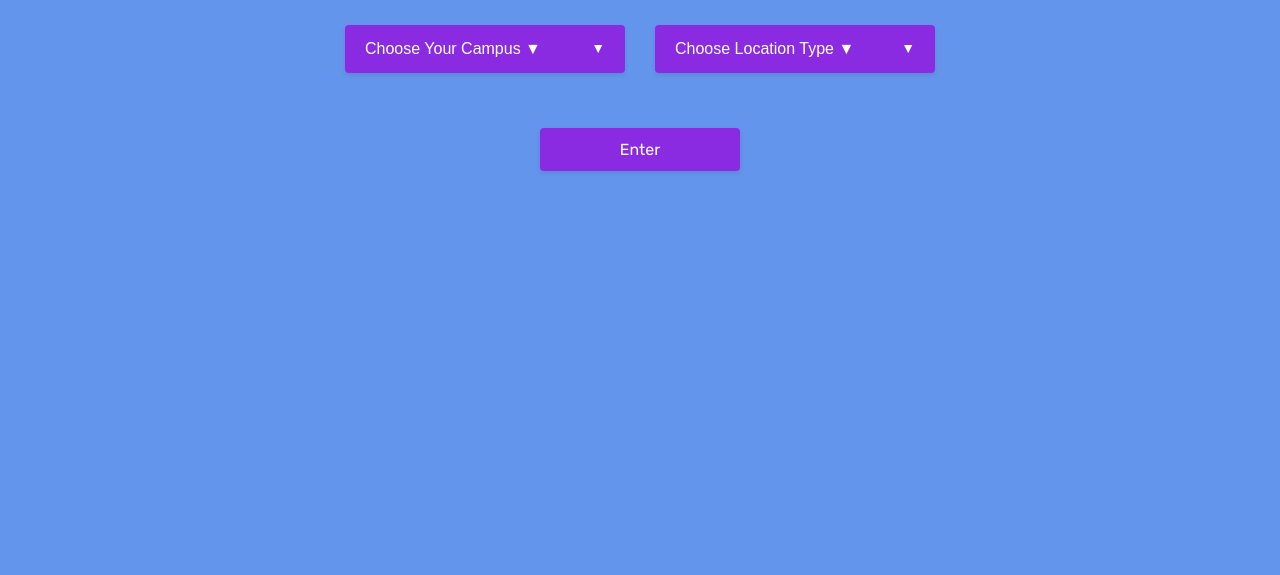
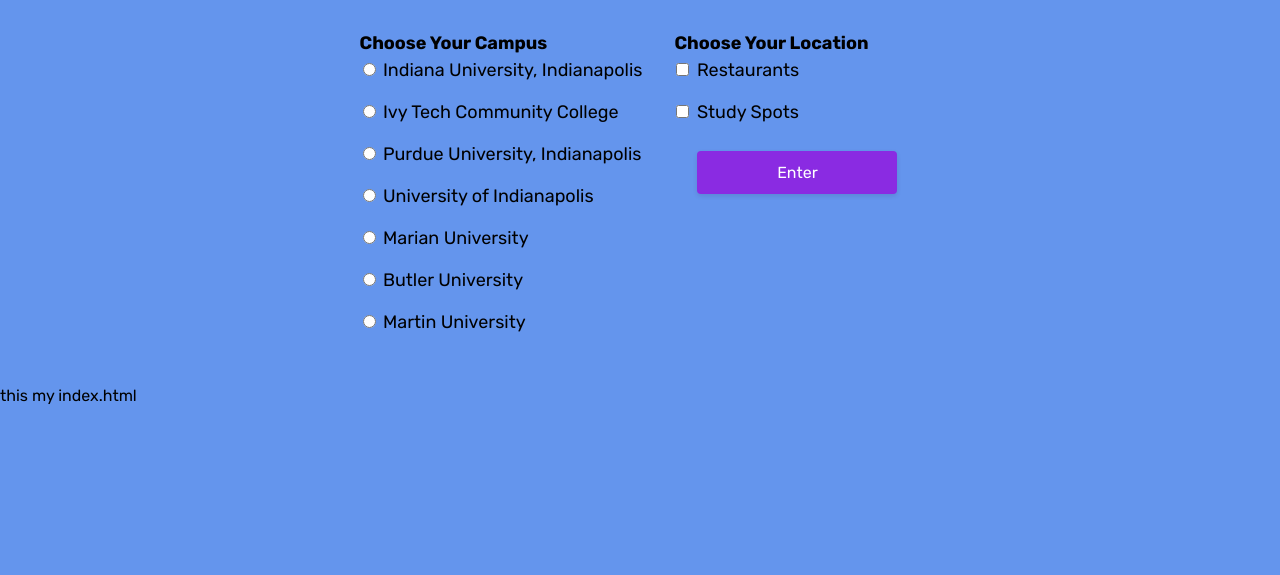
Before and after one commit to harjot3/IndyStudentLife, a plain HTML site: page index.html in a window 1280 px wide. Shown: the part 225-800 px from the top of the page. Drawn offline with nearby package versions, Linux system fonts and the light colour scheme; a web font is replaced by a local one.

Commit message:
Update index.html

```diff
--- a/index.html
+++ b/index.html
@@ -39,60 +39,128 @@
 
         </div>
 
-       <p class="front_page_text">Easily Locate <b>Budget-Friendly Restaurants</b> & <b>Study Spots</b> <br>
+       <p class="front_page_text">Easily Locate <b>Budget-Friendly Restauraunts</b> & <b>Study Spots</b> <br>
                                     Near Universities and Colleges of <b>Indianapolis, IN</b></p>
-
-<!-- Card-Drop Version of Your Form -->
-<div class="cards-container">
-  <!-- Campus Selection Card -->
-  <div class="card-drop">
-    <a href="#" class="toggle">Choose Your Campus ▼</a>
-    <ul>
-      <li>
-        <label><input type="radio" name="uni" value="IUI" form="main-form" required> Indiana University, Indianapolis</label>
-      </li>
-      <li>
-        <label><input type="radio" name="uni" value="IVYTC" form="main-form"> Ivy Tech Community College</label>
-      </li>
-      <li>
-        <label><input type="radio" name="uni" value="PUI" form="main-form"> Purdue University, Indianapolis</label>
-      </li>
-      <li>
-        <label><input type="radio" name="uni" value="UIndy" form="main-form"> University of Indianapolis</label>
-      </li>
-      <li>
-        <label><input type="radio" name="uni" value="MarianU" form="main-form"> Marian University</label>
-      </li>
-      <li>
-        <label><input type="radio" name="uni" value="ButlerU" form="main-form"> Butler University</label>
-      </li>
-      <li>
-        <label><input type="radio" name="uni" value="MartU" form="main-form"> Martin University</label>
-      </li>
-    </ul>
+            <!--
+            <form action="map.html" method="get" class="form-container">
+            <div class="checkbox-group">
+                <fieldset>
+                    <legend style="text-align: center;">Choose Your Campus</legend>
+                    <div class="checkbox-item">
+                        <input type="checkbox" id="IUI" name="uni" value="IUI">
+                        <label for="IUI">Indiana University, Indianapolis</label>
+                    </div>
+                    <div class="checkbox-item">
+                        <input type="checkbox" id="IVYTC" name="uni" value="IVYTC">
+                        <label for="IVYTC">Ivy Tech Community College</label>
+                    </div>
+                    <div class="checkbox-item">
+                        <input type="checkbox" id="PUI" name="uni" value="PUI">
+                        <label for="PUI">Purdue University, Indianapolis</label>
+                    </div>
+                    <div class="checkbox-item">
+                        <input type="checkbox" id="UIndy" name="uni" value="UIndy">
+                        <label for="UIndy">University of Indianapolis</label>
+                    </div>
+                    <div class="checkbox-item">
+                        <input type="checkbox" id="MarianU" name="uni" value="MarianU">
+                        <label for="MarianU">Marian University</label>
+                    </div>
+                    <div class="checkbox-item">
+                        <input type="checkbox" id="ButlerU" name="uni" value="ButlerU">
+                        <label for="ButlerU">Butler University</label>
+                    </div>
+                    <div class="checkbox-item">
+                        <input type="checkbox" id="MartU" name="uni" value="MartU">
+                        <label for="MartU">Martin University</label>
+                    </div>
+                </fieldset>
             </div>
 
-  <!-- Location Type Selection Card -->
-  <div class="card-drop">
-    <a href="#" class="toggle">Choose Location Type ▼</a>
-    <ul>
-      <li>
-        <label><input type="checkbox" name="spot" value="Food" form="main-form" required> Restaurants</label>
-      </li>
-      <li>
-        <label><input type="checkbox" name="spot" value="Study" form="main-form"> Study Spots</label>
-      </li>
-    </ul>
+            <div class="checkbox-group">
+                <fieldset
+                    <legend style="text-align: center;">Choose Your Spots</legend>
+                    <div class="checkbox-item">
+                        <input type="checkbox" id="Restaurants" name="spot" value="Restaurants">
+                        <label for="Restaurants">Restaurants</label>
                     </div>
+                    <div class="checkbox-item">
+                        <input type="checkbox" id="Study" name="spot" value="Study">
+                        <label for="Study">Study Spots</label>
+                    </div>
+                </fieldset>
             </div>
 
-<!-- Hidden Form for Submission -->
-<form action="map.html" method="get" id="main-form" class="form-container">
             <div class="submit-container">
                 <button type="submit">Enter</button>
             </div>
         </form>
+        -->
+        <form action="map.html" method="get" class="form-container" >
+            <div class="checkbox-group">
+                <fieldset>
+                    <legend><b>Choose Your Campus</b></legend>
 
+                        <div class="checkbox-item">
+                            <input type="radio" id="IUI" name="uni" value="IUI" required>
+                                <label for="IUI">Indiana University, Indianapolis</label>
+                        </div>
+
+                        <div class="checkbox-item">
+                            <input type="radio" id="IVYTC" name="uni" value="IVYTC">
+                                <label for="IVYTC">Ivy Tech Community College</label>
+                        </div>
+
+                        <div class="checkbox-item">
+                            <input type="radio" id="PUI" name="uni" value="PUI">
+                                <label for="PUI">Purdue University, Indianapolis</label>
+                        </div>
+
+                        <div class="checkbox-item">
+                            <input type="radio" id="UIndy" name="uni" value="UIndy">
+                                <label for="UIndy">University of Indianapolis</label>
+                        </div>
+
+                        <div class="checkbox-item">
+                            <input type="radio" id="MarianU" name="uni" value="MarianU">
+                                <label for="MarianU">Marian University</label>
+                        </div>
+
+                        <div class="checkbox-item">
+                            <input type="radio" id="ButlerU" name="uni" value="ButlerU">
+                                <label for="ButlerU">Butler University</label>
+                        </div>
+
+                        <div class="checkbox-item">
+                            <input type="radio" id="MartU" name="uni" value="MartU">
+                                <label for="MartU">Martin University</label>
+                        </div>
+
+                </fieldset>
+            </div>
+
+            <div class="checkbox-group">
+                <fieldset>
+                    <legend><b>Choose Your Location</b></legend>
+
+                        <div class="checkbox-item">
+                            <input type="checkbox" name="spot" id="Food" value="Food" required>
+                                <label for="Food">Restaurants</label>
+                        </div>
+
+                        <div class="checkbox-item">
+                            <input type="checkbox" name="spot" id="Study" value="Study">
+                                <label for="Study">Study Spots</label>
+                        </div>
+
+                        <div class="submit-container">
+                            <button type="submit">Enter</button>
+                        </div>
+
+                </fieldset>
+            </div>
+        </form>
+this my index.html
 
     </body>
 
```
Lines whose indentation alone changed are shown as unchanged.
